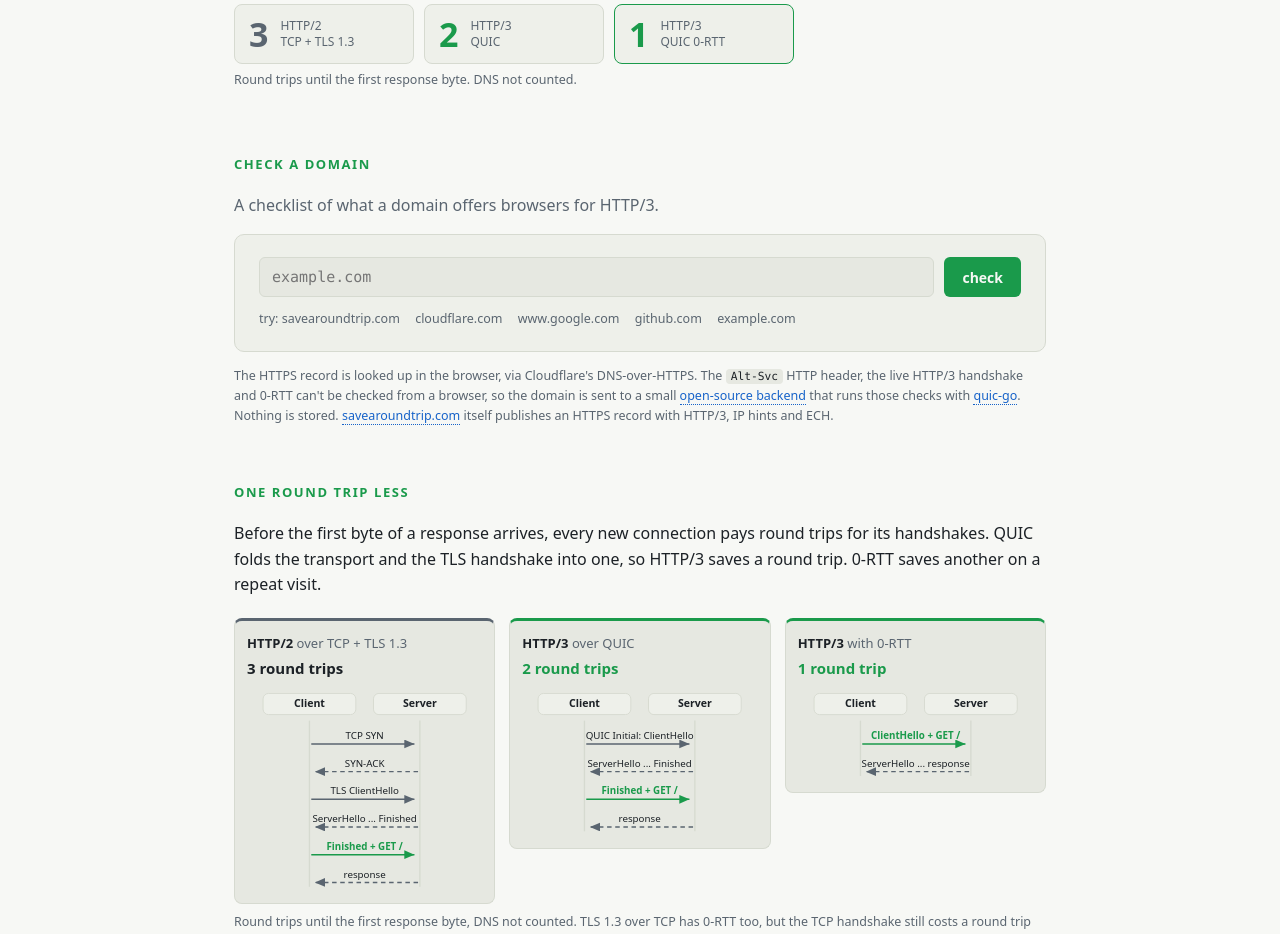
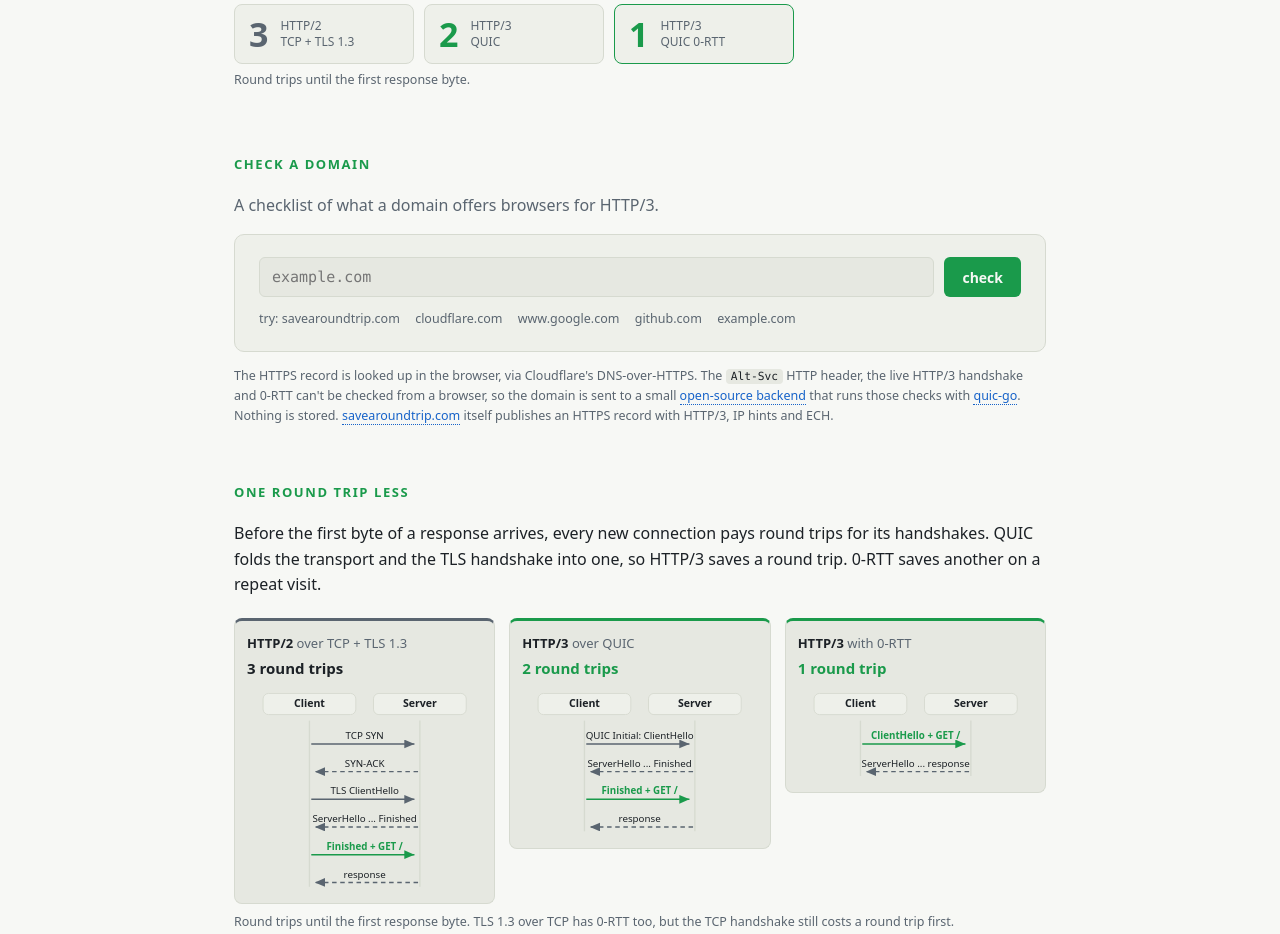
Before and after one commit to mxinden-bot/savearoundtrip, a plain HTML site: page index.html in a window 1280 px wide. Shown: the part 363-1297 px from the top of the page. Drawn offline with Linux system fonts and the light colour scheme.

Commit message:
Drop "DNS not counted" from the round-trip captions
Co-Authored-By: Claude Opus 5.5 <noreply@anthropic.com>
Claude-Session: https://claude.ai/code/session_012FRuZ5gtSW2BsteXtTem2k

```diff
--- a/index.html
+++ b/index.html
@@ -44,7 +44,7 @@
       <span class="rung good"><span class="n">2</span><span class="l">HTTP/3<br>QUIC</span></span>
       <span class="rung best"><span class="n">1</span><span class="l">HTTP/3<br>QUIC 0-RTT</span></span>
     </a>
-    <p class="ladder-cap">Round trips until the first response byte. DNS not counted.</p>
+    <p class="ladder-cap">Round trips until the first response byte.</p>
   </div>
 
   <!-- CHECK -->
@@ -110,7 +110,7 @@
       </figure>
     </div>
     <p class="chart-cap">
-      Round trips until the first response byte, DNS not counted. TLS 1.3 over
+      Round trips until the first response byte. TLS 1.3 over
       TCP has 0-RTT too, but the TCP handshake still costs a round trip first.
     </p>
 
```
